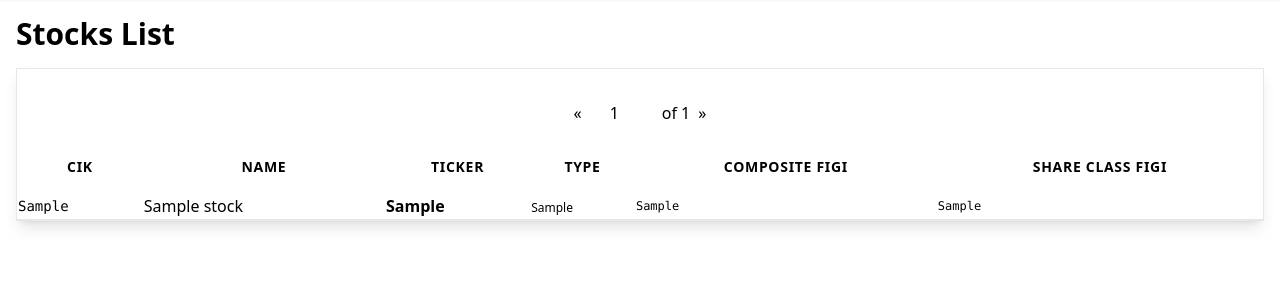
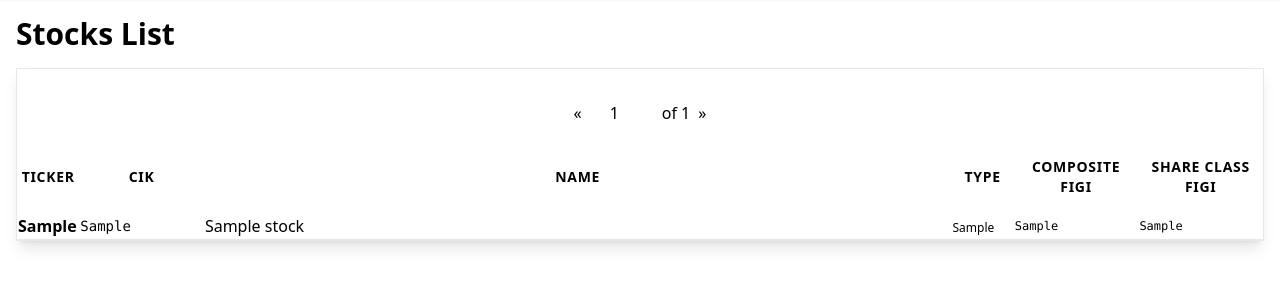
Before and after one commit to Rs-appez/investLogflow, a Django app: page /stocks/ in a window 1280 px wide. Shown: the part 78-378 px from the top of the page. Run offline with Django 5.2, Linux system fonts and the light colour scheme; a user stored in the database is signed in; tables that the repository leaves empty hold one stand-in row (values such as "Sample post"); parts of the project's set-up code (start-up, migrations or seed data) failed here and were passed over; some libraries are stand-ins or nearby versions.

Commit message:
feat(ui): improve stocks table layout and column widths
Refactored the stocks table to use a fixed layout and set explicit column
widths for better alignment and readability. Reordered columns to display
Ticker first, followed by Cik, Name, Type, Composite Figi, and Share Class
Figi. Updated table and header classes for consistent styling.

```diff
--- a/apps/tracker/templates/tracker/partials/stocks_table.html
+++ b/apps/tracker/templates/tracker/partials/stocks_table.html
@@ -24,25 +24,25 @@
                     class="btn btn-sm">»</button>
         </div>
     </div>
-    <table class="table w-full table-zebra">
+    <table class="table w-full table-zebra table-fixed">
         <thead>
             <tr class="bg-primary text-primary-content text-sm uppercase tracking-wider">
-                <th class="py-4">Cik</th>
-                <th class="py-4">Name</th>
-                <th class="py-4">Ticker</th>
-                <th class="py-4">Type</th>
-                <th class="py-4">Composite Figi</th>
-                <th class="py-4">Share Class Figi</th>
+                <th class="py-4 w-5 ">Ticker</th>
+                <th class="py-4 w-10">Cik</th>
+                <th class="py-4 w-60">Name</th>
+                <th class="py-4 w-5">Type</th>
+                <th class="py-4 w-10">Composite Figi</th>
+                <th class="py-4 w-10">Share Class Figi</th>
             </tr>
         </thead>
         <tbody>
             {% for stock in stocks %}
                 <tr class="hover:bg-base-300 border-b border-base-content/10 transition-colors duration-150">
-                    <td class="font-mono text-sm text-base-content/70">{{ stock.cik }}</td>
-                    <td class="font-medium">{{ stock.name }}</td>
                     <td>
                         <span class="badge badge-primary badge-outline font-bold">{{ stock.ticker }}</span>
                     </td>
+                    <td class="font-mono text-sm text-base-content/70">{{ stock.cik }}</td>
+                    <td class="font-medium">{{ stock.name }}</td>
                     <td>
                         <span class="badge badge-ghost text-xs">{{ stock.type }}</span>
                     </td>
```
